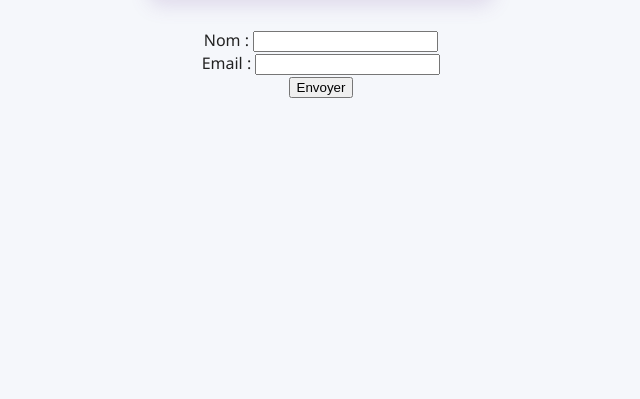
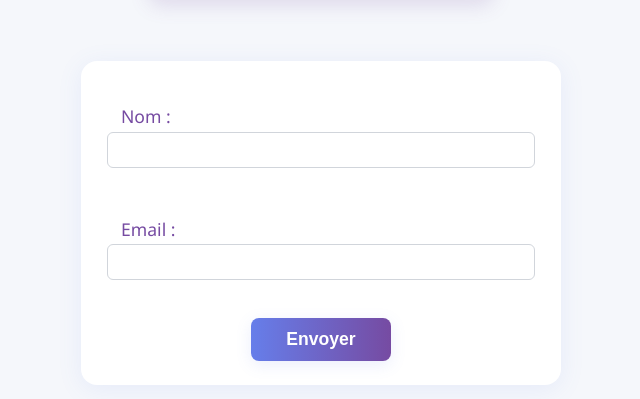
Before and after one commit to IsaacB269/D-p-t_Isaac_Othmane, a plain HTML site: page index.html in a window 1280 px wide. Shown: the part 159-558 px from the top of the page, without its empty margins (319-959 px from the left). Drawn offline with Linux system fonts and the light colour scheme.

Commit message:
Add form styles and enhance button interaction effects

```diff
--- a/index.css
+++ b/index.css
@@ -24,3 +24,60 @@ h1:hover {
   transform: translateY(-4px);
   box-shadow: 0 18px 36px rgba(118,75,162,0.22);
 }
+
+/* Style du formulaire */
+form {
+  background: #fff;
+  max-width: 400px;
+  margin: 2rem auto;
+  padding: 2rem 2.5rem 1.5rem 2.5rem;
+  border-radius: 16px;
+  box-shadow: 0 4px 24px rgba(102,126,234,0.10);
+  display: flex;
+  flex-direction: column;
+  align-items: center;
+}
+
+form label {
+  font-size: 1.1rem;
+  margin: 0.7rem 0 0.2rem 0;
+  color: #764ba2;
+  align-self: flex-start;
+}
+
+form input[type="text"],
+form input[type="email"] {
+  width: 100%;
+  padding: 0.5rem 0.8rem;
+  margin-bottom: 1rem;
+  border: 1px solid #d1d5db;
+  border-radius: 6px;
+  font-size: 1rem;
+  transition: border-color 0.2s;
+}
+
+form input[type="text"]:focus,
+form input[type="email"]:focus {
+  border-color: #764ba2;
+  outline: none;
+}
+
+form button[type="submit"] {
+  background: linear-gradient(90deg, #667eea 0%, #764ba2 100%);
+  color: #fff;
+  border: none;
+  border-radius: 8px;
+  padding: 0.7rem 2.2rem;
+  font-size: 1.1rem;
+  font-weight: bold;
+  cursor: pointer;
+  box-shadow: 0 4px 16px rgba(102,126,234,0.13);
+  transition: transform 0.18s cubic-bezier(.68,-0.55,.27,1.55), box-shadow 0.18s;
+  position: relative;
+  left: 0;
+}
+
+form button[type="submit"]:hover {
+  transform: translateX(80px) rotate(-6deg) scale(1.08);
+  box-shadow: 0 12px 32px rgba(118,75,162,0.18);
+}
```
Also changed, not shown: index.html (+1 -0 lines).
